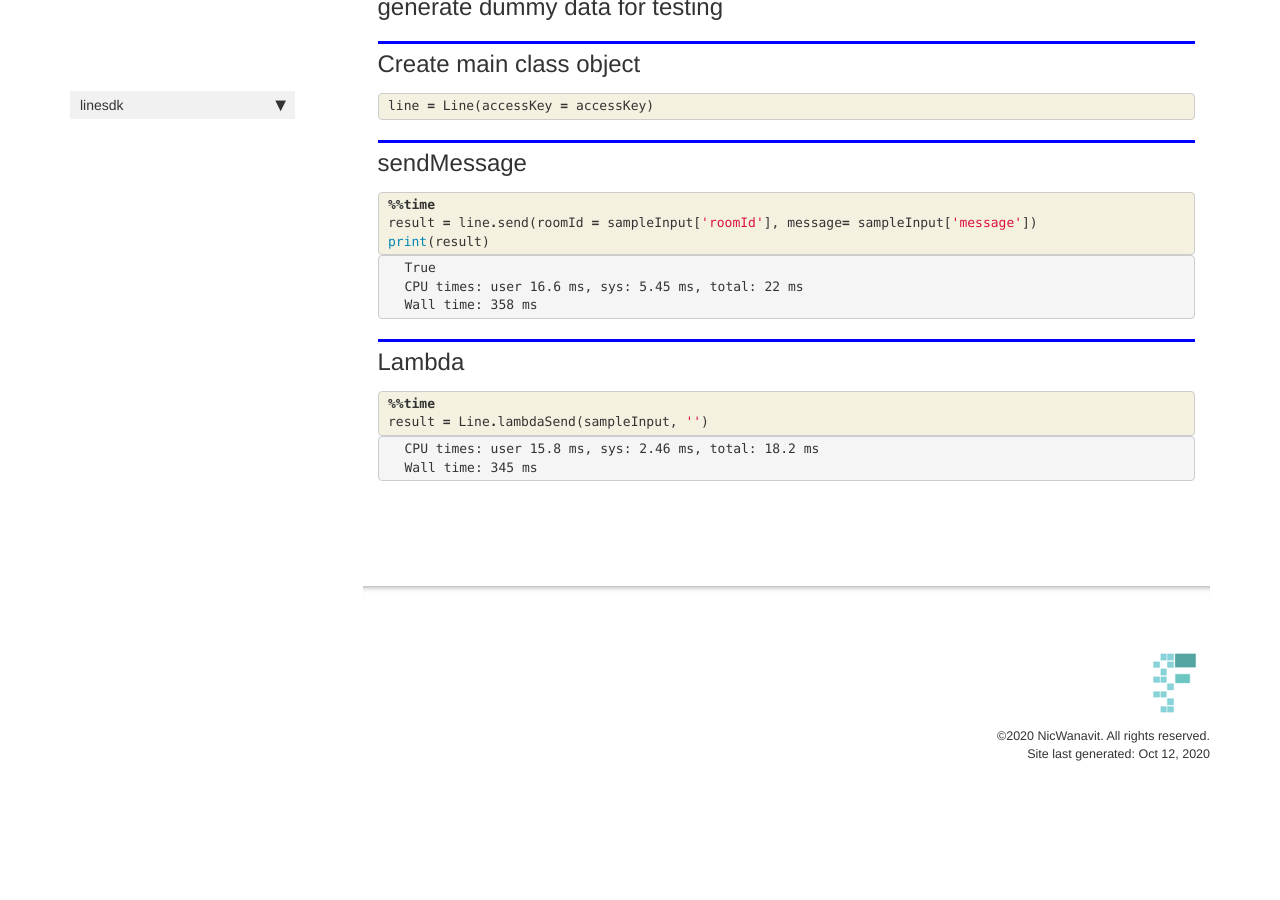
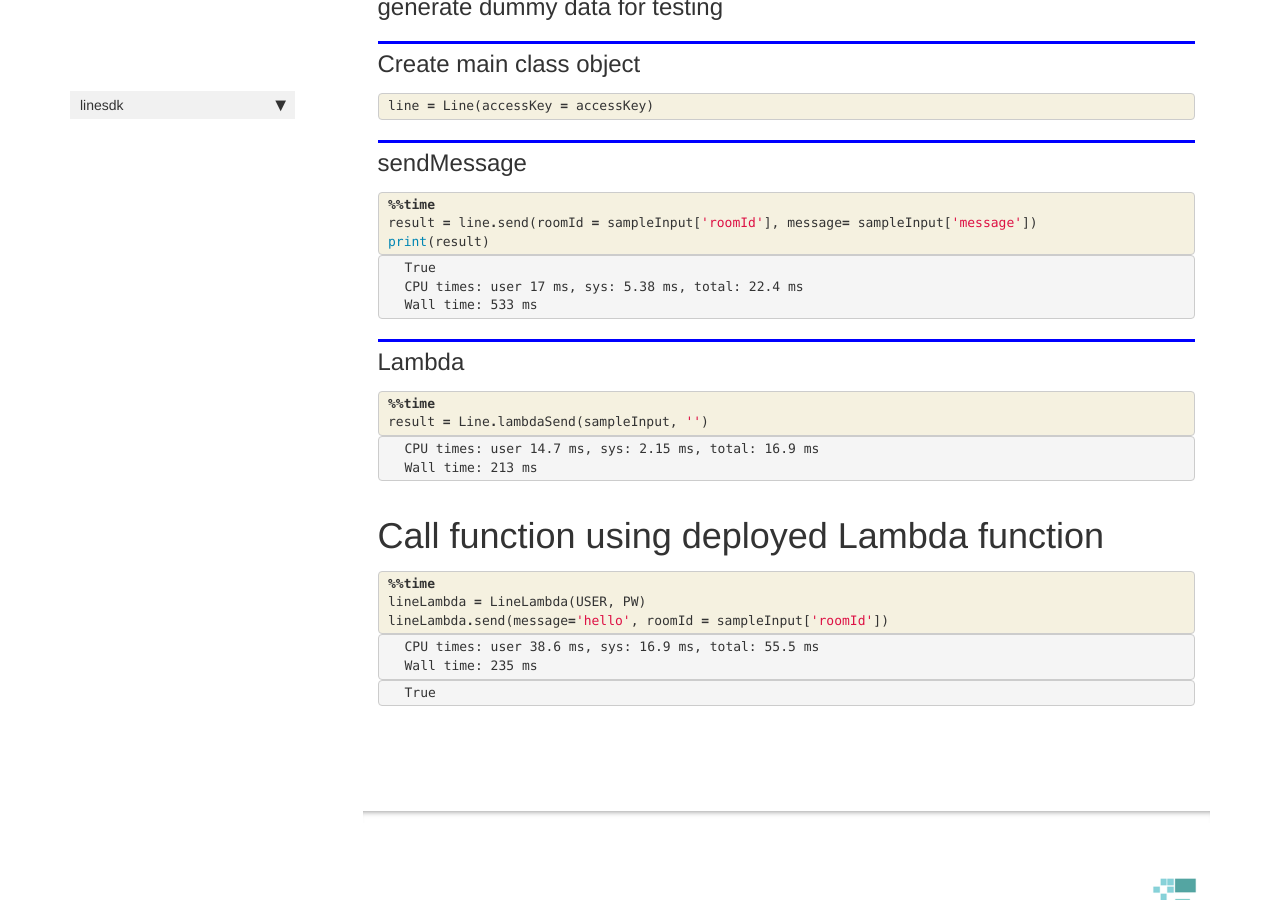
Before and after one commit to thanakijwanavit/pynamoLogger, a Jekyll site: the page built from docs/linesdk.html, in a window 1280 px wide and 900 px high, scrolled down 998 px. Built offline with Jekyll 4.4.1, drawn with Linux system fonts in a browser that asks for light colours; nearby versions of some CDN libraries; comment, search, counter and statistics services are not loaded; before the commit the page ends 1812 px from its top, so only the background shows below that.

Commit message:
add readme

```diff
--- a/docs/linesdk.html
+++ b/docs/linesdk.html
@@ -54,7 +54,7 @@
 
 
 <div class="output_markdown rendered_html output_subarea ">
-<h2 id="FunctionNames" class="doc_header"><code>class</code> <code>FunctionNames</code><a href="https://github.com/thanakijwanavit/linebotsdk/tree/master/linesdk/linesdk.py#L12" class="source_link" style="float:right">[source]</a></h2><blockquote><p><code>FunctionNames</code>(<strong><code>branchName</code></strong>:<code>str</code>=<em><code>'dev-manual'</code></em>)</p>
+<h2 id="FunctionNames" class="doc_header"><code>class</code> <code>FunctionNames</code><a href="https://github.com/thanakijwanavit/linebotsdk/tree/master/linesdk/linesdk.py#L13" class="source_link" style="float:right">[source]</a></h2><blockquote><p><code>FunctionNames</code>(<strong><code>branchName</code></strong>:<code>str</code>=<em><code>'dev-manual'</code></em>)</p>
 </blockquote>
 
 <pre><code>determine function and resources name based on branchName</code></pre>
@@ -87,7 +87,7 @@
 
 
 <div class="output_markdown rendered_html output_subarea ">
-<h2 id="Line" class="doc_header"><code>class</code> <code>Line</code><a href="https://github.com/thanakijwanavit/linebotsdk/tree/master/linesdk/linesdk.py#L26" class="source_link" style="float:right">[source]</a></h2><blockquote><p><code>Line</code>(<strong><code>accessKey</code></strong>:<code>str</code>=<em><code>''</code></em>)</p>
+<h2 id="Line" class="doc_header"><code>class</code> <code>Line</code><a href="https://github.com/thanakijwanavit/linebotsdk/tree/master/linesdk/linesdk.py#L27" class="source_link" style="float:right">[source]</a></h2><blockquote><p><code>Line</code>(<strong><code>accessKey</code></strong>:<code>str</code>=<em><code>''</code></em>)</p>
 </blockquote>
 
 <pre><code>the main class for interacting with product endpoint
@@ -114,7 +114,7 @@
 
 
 <div class="output_markdown rendered_html output_subarea ">
-<h2 id="LineLambda" class="doc_header"><code>class</code> <code>LineLambda</code><a href="https://github.com/thanakijwanavit/linebotsdk/tree/master/linesdk/linesdk.py#L43" class="source_link" style="float:right">[source]</a></h2><blockquote><p><code>LineLambda</code>(<strong><code>user</code></strong>=<em><code>None</code></em>, <strong><code>pw</code></strong>=<em><code>None</code></em>, <strong><code>region</code></strong>=<em><code>'ap-southeast-1'</code></em>)</p>
+<h2 id="LineLambda" class="doc_header"><code>class</code> <code>LineLambda</code><a href="https://github.com/thanakijwanavit/linebotsdk/tree/master/linesdk/linesdk.py#L45" class="source_link" style="float:right">[source]</a></h2><blockquote><p><code>LineLambda</code>(<strong><code>user</code></strong>=<em><code>None</code></em>, <strong><code>pw</code></strong>=<em><code>None</code></em>, <strong><code>region</code></strong>=<em><code>'ap-southeast-1'</code></em>)</p>
 </blockquote>
 
 </div>
@@ -191,8 +191,8 @@
 
 <div class="output_subarea output_stream output_stdout output_text">
 <pre>True
-CPU times: user 16.6 ms, sys: 5.45 ms, total: 22 ms
-Wall time: 358 ms
+CPU times: user 17 ms, sys: 5.38 ms, total: 22.4 ms
+Wall time: 533 ms
 </pre>
 </div>
 </div>
@@ -230,8 +230,8 @@
 <div class="output_area">
 
 <div class="output_subarea output_stream output_stdout output_text">
-<pre>CPU times: user 15.8 ms, sys: 2.46 ms, total: 18.2 ms
-Wall time: 345 ms
+<pre>CPU times: user 14.7 ms, sys: 2.15 ms, total: 16.9 ms
+Wall time: 213 ms
 </pre>
 </div>
 </div>
@@ -242,4 +242,54 @@
 </div>
     {% endraw %}
 
+<div class="cell border-box-sizing text_cell rendered"><div class="inner_cell">
+<div class="text_cell_render border-box-sizing rendered_html">
+<h1 id="Call-function-using-deployed-Lambda-function">Call function using deployed Lambda function<a class="anchor-link" href="#Call-function-using-deployed-Lambda-function"> </a></h1>
 </div>
+</div>
+</div>
+    {% raw %}
+
+<div class="cell border-box-sizing code_cell rendered">
+<div class="input">
+
+<div class="inner_cell">
+    <div class="input_area">
+<div class=" highlight hl-ipython3"><pre><span></span><span class="o">%%time</span>
+<span class="n">lineLambda</span> <span class="o">=</span> <span class="n">LineLambda</span><span class="p">(</span><span class="n">USER</span><span class="p">,</span> <span class="n">PW</span><span class="p">)</span>
+<span class="n">lineLambda</span><span class="o">.</span><span class="n">send</span><span class="p">(</span><span class="n">message</span><span class="o">=</span><span class="s1">&#39;hello&#39;</span><span class="p">,</span> <span class="n">roomId</span> <span class="o">=</span> <span class="n">sampleInput</span><span class="p">[</span><span class="s1">&#39;roomId&#39;</span><span class="p">])</span>
+</pre></div>
+
+    </div>
+</div>
+</div>
+
+<div class="output_wrapper">
+<div class="output">
+
+<div class="output_area">
+
+<div class="output_subarea output_stream output_stdout output_text">
+<pre>CPU times: user 38.6 ms, sys: 16.9 ms, total: 55.5 ms
+Wall time: 235 ms
+</pre>
+</div>
+</div>
+
+<div class="output_area">
+
+
+
+<div class="output_text output_subarea output_execute_result">
+<pre>True</pre>
+</div>
+
+</div>
+
+</div>
+</div>
+
+</div>
+    {% endraw %}
+
+</div>
--- a/linesdk/__init__.py
+++ b/linesdk/__init__.py
@@ -1 +1 @@
-__version__ = "0.0.1"
+__version__ = "0.0.3"
```
Also changed, not shown: linesdk/linesdk.py (+14 -8 lines), 1 other file.
